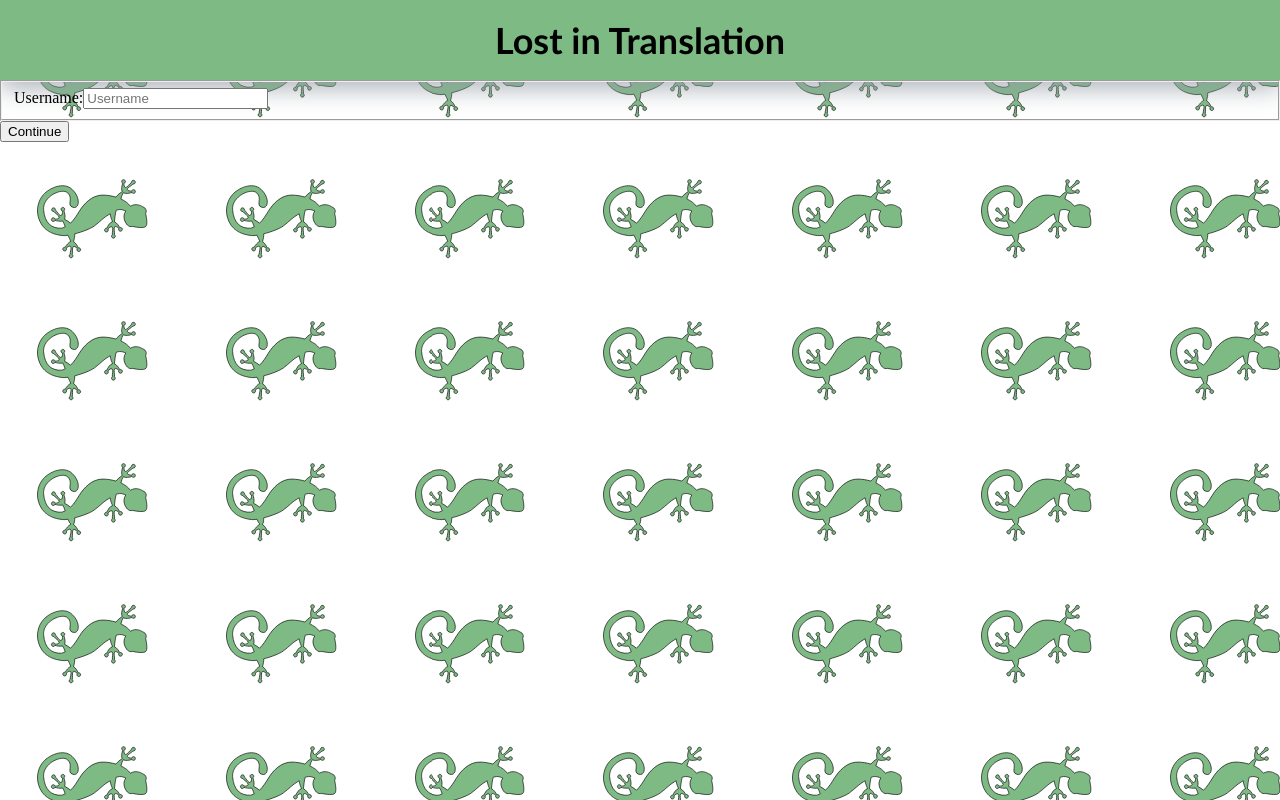
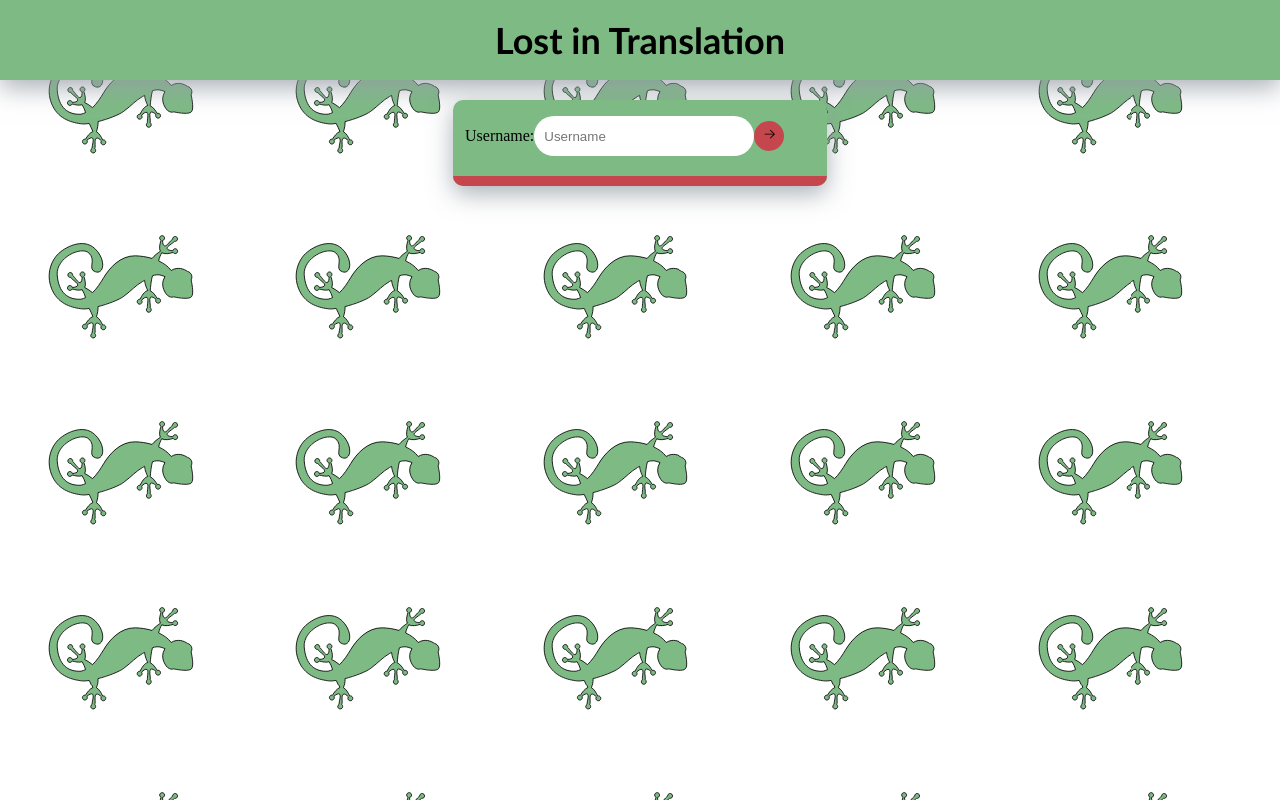
Before and after one commit to VeronicaAndersen/ExperisLostInTranslation, a React (Create React App) app: page / in a window 1280 px wide. Built offline with nearby package versions, Linux system fonts and the light colour scheme.

Commit message:
Added styling on LoginForm

```diff
--- a/package.json
+++ b/package.json
@@ -9,6 +9,7 @@
     "react": "^18.2.0",
     "react-dom": "^18.2.0",
     "react-hook-form": "^7.33.1",
+    "react-icons": "^4.4.0",
     "react-router-dom": "^6.3.0",
     "react-scripts": "^5.0.1",
     "web-vitals": "^2.1.4"
--- a/src/App.css
+++ b/src/App.css
@@ -1,22 +1,53 @@
-:root{
+:root {
     --primary: #7DBA84;
     --secondary: #c6464e;
     --shadow: rgb(149 157 165 / 0.8) 0px 8px 24px;
 }
-*{
+
+* {
     margin: 0;
 }
-body{
+
+body {
     background-image: url('/images/gecko.svg');
 }
+
 .header {
     background-color: var(--primary);
     display: flex;
     justify-content: center;
     font-size: large;
-    font-family:'Trebuchet MS', 'Lucida Sans Unicode', 'Lucida Grande', 'Lucida Sans', Arial, sans-serif;
+    font-family: 'Trebuchet MS', 'Lucida Sans Unicode', 'Lucida Grande', 'Lucida Sans', Arial, sans-serif;
     min-height: 80px;
     line-height: 80px;
     box-shadow: var(--shadow);
+}
 
+fieldset {
+    width: 350px;
+    height: 60px;
+    margin: 20px auto auto;
+    box-shadow: rgb(149 157 165 / 0.8) 0px 8px 24px;
+    background-color: var(--primary);
+    border: none;
+    border-bottom: var(--secondary) 10px solid;
+    border-radius: 10px;
+    line-height: 60px;
 }
+
+input {
+    border: none;
+    height: 30px;
+    width: 200px;
+    border-radius: 30px;
+    padding: 5px 10px;
+}
+
+button {
+    background-color: var(--secondary);
+    border: none;
+    height: 30px;
+    width: 30px;
+    border-radius: 20px;
+    line-height: 30px;
+}
--- a/src/Components/Login/LoginForm.js
+++ b/src/Components/Login/LoginForm.js
@@ -1,4 +1,5 @@
-import { useForm} from 'react-hook-form'
+import { useForm } from 'react-hook-form'
+import { VscArrowRight } from "react-icons/vsc";
 
 const usernameConfig = {
     required: true,
@@ -10,14 +11,14 @@ const LoginForm = () => {
     const {
         register,
         handleSubmit,
-        formState: {errors}
+        formState: { errors }
     } = useForm()
 
     const onSubmit = (data) => {
     }
 
     const errorMessage = (() => {
-        if (!errors.username){
+        if (!errors.username) {
             return null
         }
 
@@ -28,19 +29,17 @@ const LoginForm = () => {
         if (errors.username.type === "minLength") {
             return <span>Username is too short. Requires a minimum of three characters.</span>
         }
-    }) ()
+    })()
 
     return (
         <>
             <form id="login-form" onSubmit={handleSubmit(onSubmit)}>
                 <fieldset>
                     <label htmlFor="username">Username:</label>
-        <input type="text" placeholder="Username" {...register("username", usernameConfig)}/>
+                    <input type="text" placeholder="Username" {...register("username", usernameConfig)} />
+                    <button type="submit"><VscArrowRight /></button>
                     {errorMessage}
                 </fieldset>
-
-
-        <button type="submit">Continue</button>
             </form>
         </>
     )
```
Also changed, not shown: 1 other file (tests, documents, lock files or other folders). Lines whose indentation alone changed are shown as unchanged.
